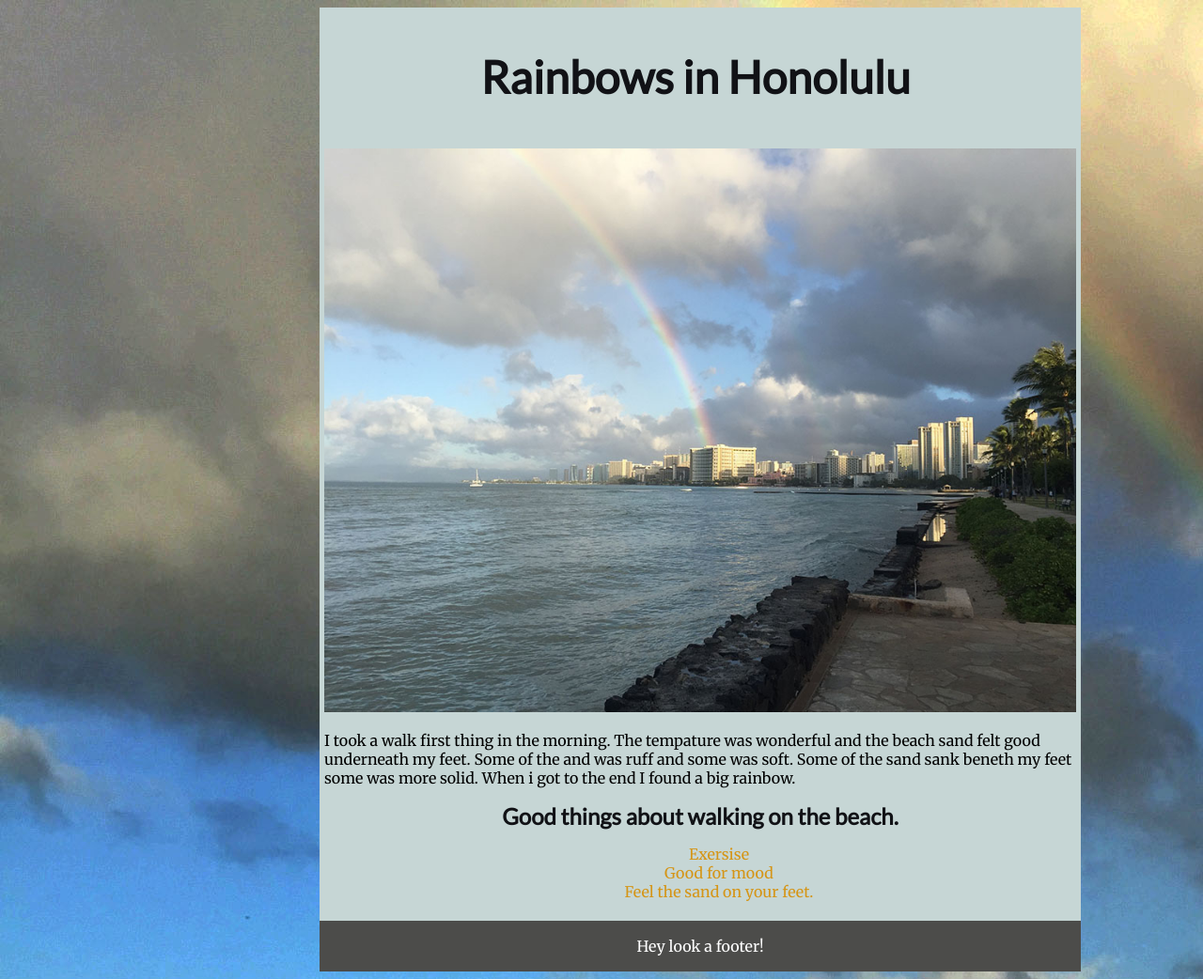
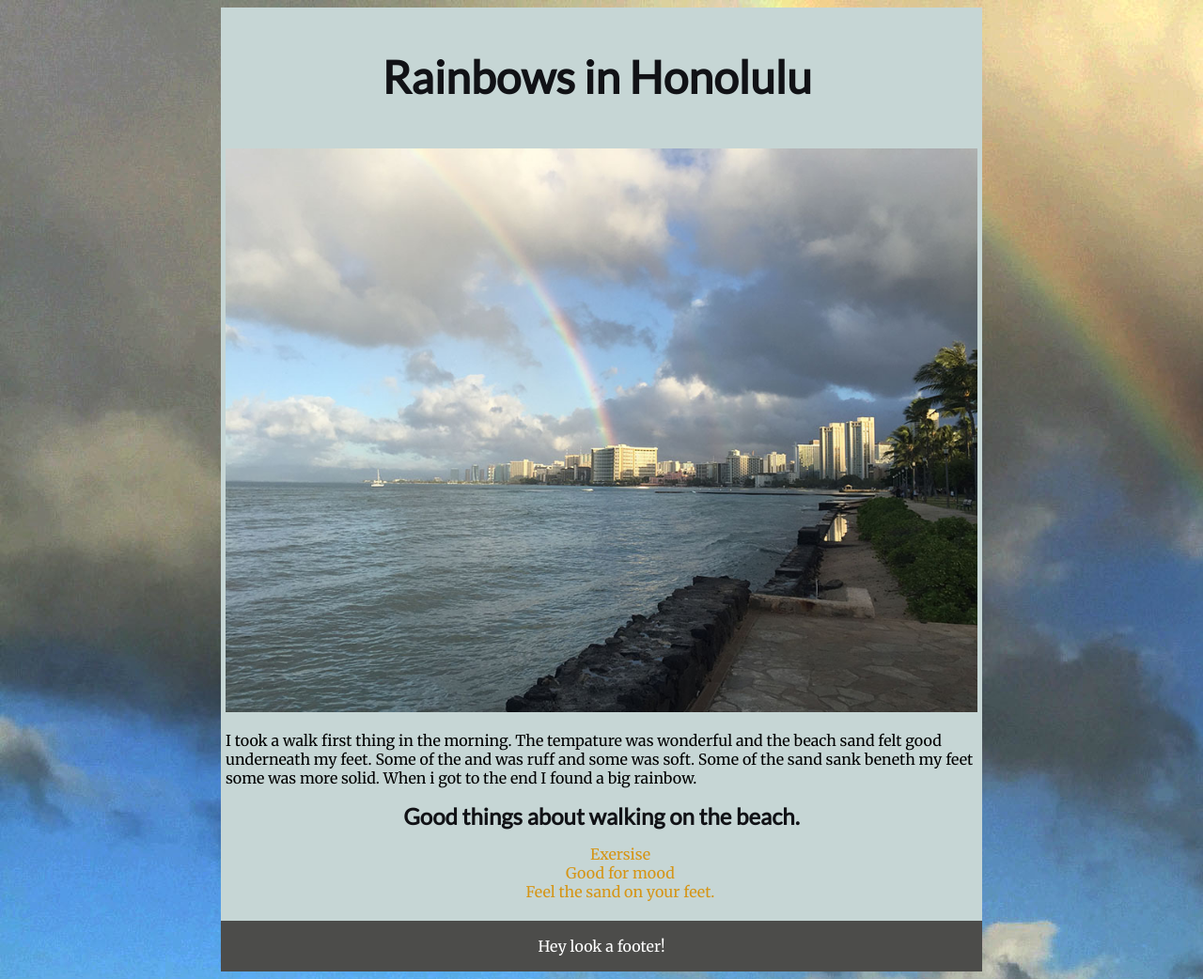
Before and after one commit to jpweist/starting-framework-master, a plain HTML site: page index.html in a window 1280 px wide. Shown: the whole page at 94% size. Drawn offline with Linux system fonts and the light colour scheme.

Commit message:
Grouped common elements together. Page now centers as expected.
The problem was that the <header>, <main>, and <footer> were 800px wide,
but they were in <div class="wrapper"> which is 600px wide.  So they
spilled off the right hand-side.

Directly putting the style to center and size the elements directly on
<header>, <main>, and <footer>, fixes this and now we no longer need the
wrapper divs.

```diff
--- a/style.css
+++ b/style.css
@@ -1,6 +1,10 @@
 @import url('https://fonts.googleapis.com/css?family=Lato');
 @import url('https://fonts.googleapis.com/css?family=Merriweather');
 
+header, main, footer {
+  width: 800px;
+  margin: 0 auto;
+}
 body{
   background-color: #8bb2dd;
   background-image: url("images/background.jpg");
@@ -8,13 +12,11 @@ body{
 main{
   padding: 5px;
   background-color: #c6d6d5;
-  width: 800px;
 }
 header {
   font-size: 1.5em;
   padding: 45px 10px 0 0;
   text-align: center;
-  width: 800px;
   height: 100px;
   background-color: #c6d6d5;
 }
@@ -40,7 +42,6 @@ h2, ul{
 }
 
 footer{
-  width: 800px;
   padding: 1px 5px 1px;
   text-align: center;
   background-color: #4c4c4a;
@@ -51,8 +52,6 @@ footer p{
   padding: 0;
 }
 .wrapper {
-  width: 600px;
-  margin: auto;
 }
 .alignLeft{
   text-align: left;
```
